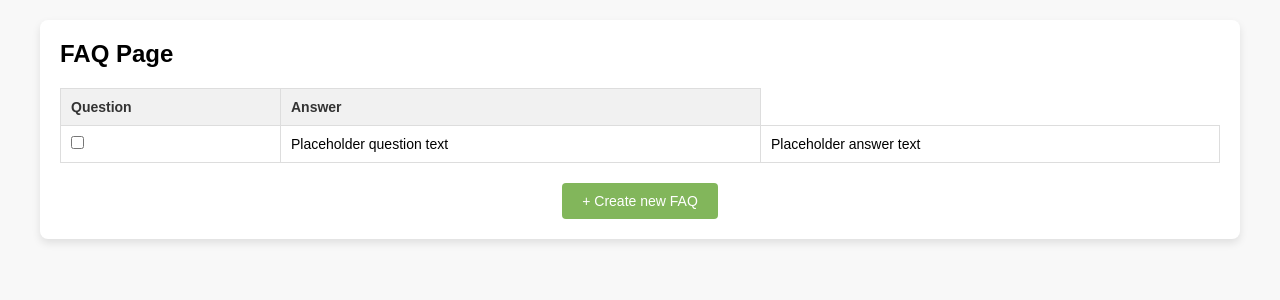
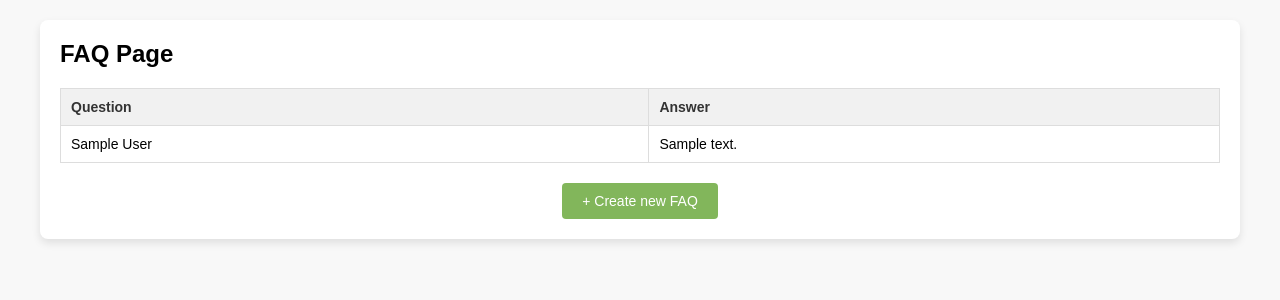
Before and after one commit to usd-cs/COMP-49x-24-25-san-diego-food-bank, a Django app: template sd_food_bank_ai_bot/admin_panel/templates/faq_page.html in a window 1280 px wide. Shown: the part 43-343 px from the top of the page. Run offline with Django 5.2, Linux system fonts and the light colour scheme; the template is opened without the code that fills it: values that come from a table or form of the project are taken from there, others are empty; tables that the repository leaves empty hold one stand-in row (values such as "Sample post").

Commit message:
Updated to use faqs passed from views

```diff
--- a/sd_food_bank_ai_bot/admin_panel/templates/faq_page.html
+++ b/sd_food_bank_ai_bot/admin_panel/templates/faq_page.html
@@ -17,9 +17,9 @@
             <tbody>
                 {% for faq in faqs %}
                 <tr>
-                    <td><input type="checkbox"></td>
-                    <td>Placeholder question text</td>
-                    <td>Placeholder answer text</td>
+                    <!-- <td><input type="checkbox"></td> -->
+                    <td>{{ faq.question }}</td>
+                    <td>{{ faq.answer }}</td>
                 </tr>
                 {% endfor %}
             </tbody>
```
